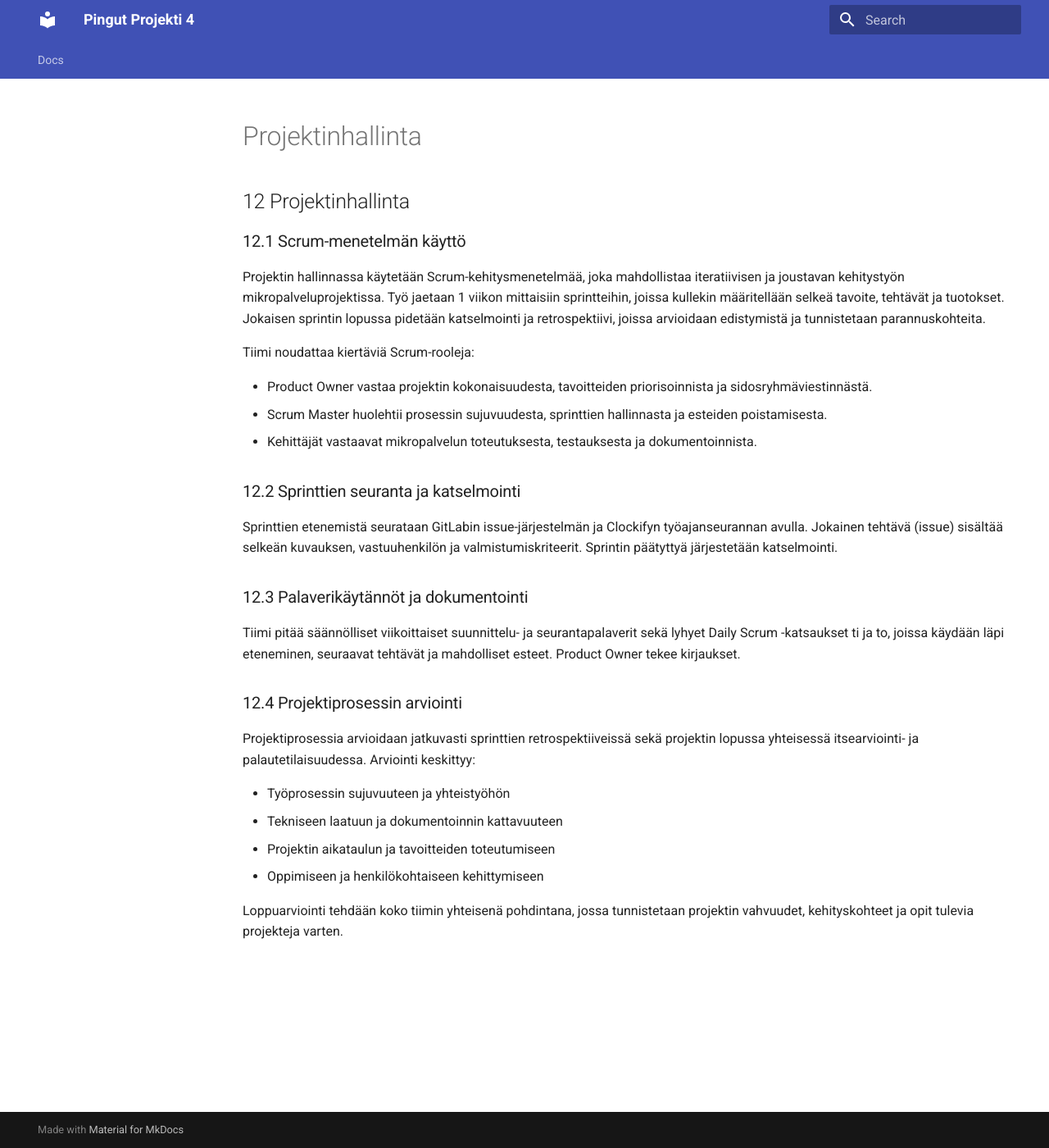
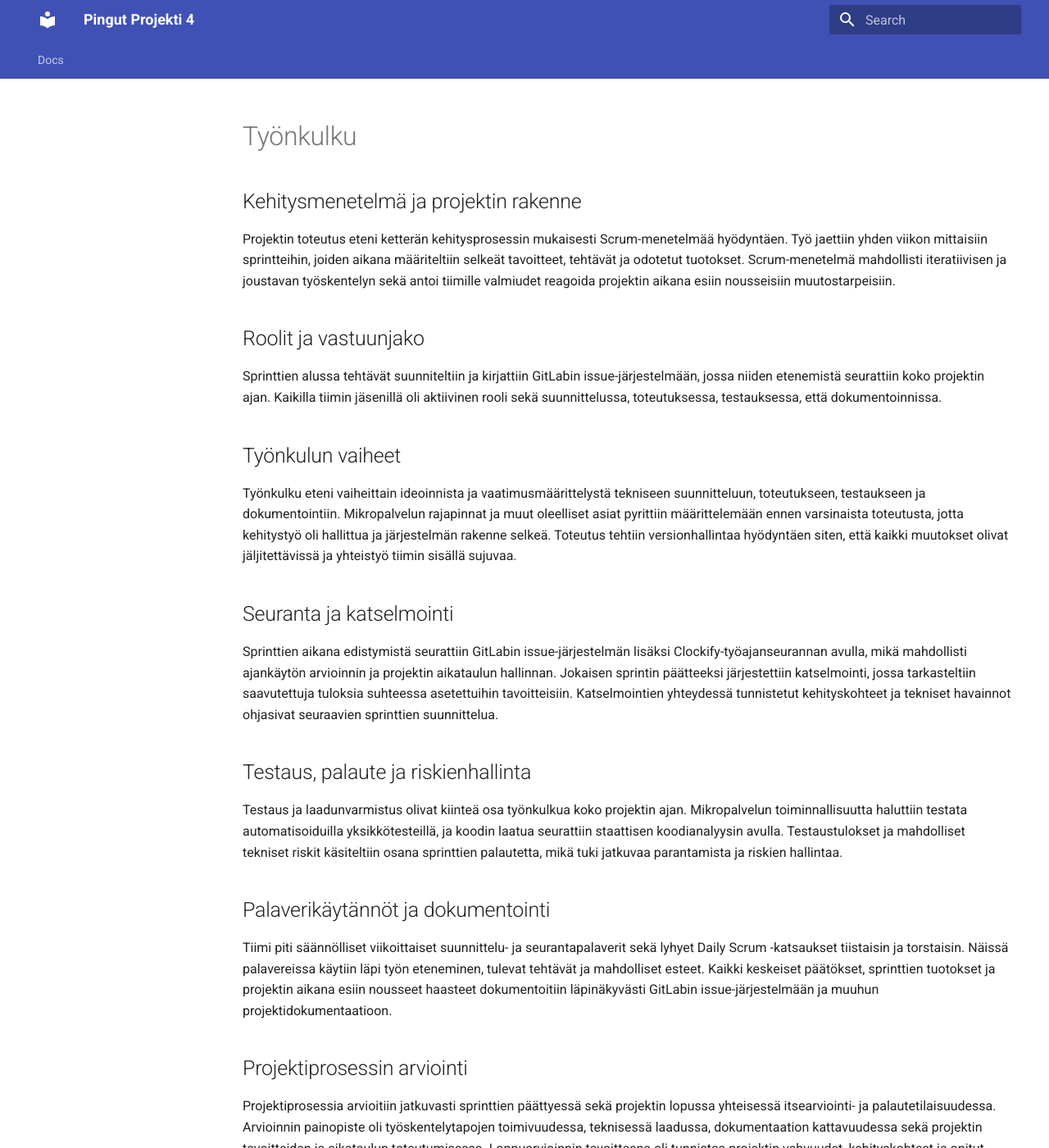
Before and after one commit to Sami-Python/Route_Pingut_Pro, an MkDocs documentation site: the page built from docs/docs/projektinhallinta.md, in a window 1280 px wide and 1400 px high. Shown: the whole window at 82% size. Built offline with MkDocs 1.6.1 and Material for MkDocs 9.7.7, drawn with Linux system fonts in a browser that asks for light colours; some of the changed text lies outside the part shown.

Commit message:
projektinhallinta.md updated

```diff
--- a/docs/docs/projektinhallinta.md
+++ b/docs/docs/projektinhallinta.md
@@ -1,27 +1,29 @@
-# Projektinhallinta
+# Työnkulku
 
-## 12 Projektinhallinta
-### 12.1 Scrum-menetelmän käyttö
-Projektin hallinnassa käytetään Scrum-kehitysmenetelmää, joka mahdollistaa iteratiivisen ja joustavan kehitystyön mikropalveluprojektissa. Työ jaetaan 1 viikon mittaisiin sprintteihin, joissa kullekin määritellään selkeä tavoite, tehtävät ja tuotokset. Jokaisen sprintin lopussa pidetään katselmointi ja retrospektiivi, joissa arvioidaan edistymistä ja tunnistetaan parannuskohteita.
+## Kehitysmenetelmä ja projektin rakenne
 
-Tiimi noudattaa kiertäviä Scrum-rooleja:
+Projektin toteutus eteni ketterän kehitysprosessin mukaisesti Scrum-menetelmää hyödyntäen. Työ jaettiin yhden viikon mittaisiin sprintteihin, joiden aikana määriteltiin selkeät tavoitteet, tehtävät ja odotetut tuotokset. Scrum-menetelmä mahdollisti iteratiivisen ja joustavan työskentelyn sekä antoi tiimille valmiudet reagoida projektin aikana esiin nousseisiin muutostarpeisiin.
 
-- Product Owner vastaa projektin kokonaisuudesta, tavoitteiden priorisoinnista ja sidosryhmäviestinnästä.
-- Scrum Master huolehtii prosessin sujuvuudesta, sprinttien hallinnasta ja esteiden poistamisesta.
-- Kehittäjät vastaavat mikropalvelun toteutuksesta, testauksesta ja dokumentoinnista.
+## Roolit ja vastuunjako
 
-### 12.2 Sprinttien seuranta ja katselmointi
-Sprinttien etenemistä seurataan GitLabin issue-järjestelmän ja Clockifyn työajanseurannan avulla. Jokainen tehtävä (issue) sisältää selkeän kuvauksen, vastuuhenkilön ja valmistumiskriteerit. Sprintin päätyttyä järjestetään katselmointi.
+Sprinttien alussa tehtävät suunniteltiin ja kirjattiin GitLabin issue-järjestelmään, jossa niiden etenemistä seurattiin koko projektin ajan. Kaikilla tiimin jäsenillä oli aktiivinen rooli sekä suunnittelussa, toteutuksessa, testauksessa, että dokumentoinnissa.
 
-### 12.3 Palaverikäytännöt ja dokumentointi
-Tiimi pitää säännölliset viikoittaiset suunnittelu- ja seurantapalaverit sekä lyhyet Daily Scrum -katsaukset ti ja to, joissa käydään läpi eteneminen, seuraavat tehtävät ja mahdolliset esteet. Product Owner tekee kirjaukset.
+## Työnkulun vaiheet
 
-### 12.4 Projektiprosessin arviointi
-Projektiprosessia arvioidaan jatkuvasti sprinttien retrospektiiveissä sekä projektin lopussa yhteisessä itsearviointi- ja palautetilaisuudessa. Arviointi keskittyy:
+Työnkulku eteni vaiheittain ideoinnista ja vaatimusmäärittelystä tekniseen suunnitteluun, toteutukseen, testaukseen ja dokumentointiin. Mikropalvelun  rajapinnat ja muut oleelliset asiat pyrittiin määrittelemään ennen varsinaista toteutusta, jotta kehitystyö oli hallittua ja järjestelmän rakenne selkeä. Toteutus tehtiin versionhallintaa hyödyntäen siten, että kaikki muutokset olivat jäljitettävissä ja yhteistyö tiimin sisällä sujuvaa.
 
-- Työprosessin sujuvuuteen ja yhteistyöhön
-- Tekniseen laatuun ja dokumentoinnin kattavuuteen
-- Projektin aikataulun ja tavoitteiden toteutumiseen
-- Oppimiseen ja henkilökohtaiseen kehittymiseen
+## Seuranta ja katselmointi
 
-Loppuarviointi tehdään koko tiimin yhteisenä pohdintana, jossa tunnistetaan projektin vahvuudet, kehityskohteet ja opit tulevia projekteja varten.
+Sprinttien aikana edistymistä seurattiin GitLabin issue-järjestelmän lisäksi Clockify-työajanseurannan avulla, mikä mahdollisti ajankäytön arvioinnin ja projektin aikataulun hallinnan. Jokaisen sprintin päätteeksi järjestettiin katselmointi, jossa tarkasteltiin saavutettuja tuloksia suhteessa asetettuihin tavoitteisiin. Katselmointien yhteydessä tunnistetut kehityskohteet ja tekniset havainnot ohjasivat seuraavien sprinttien suunnittelua.
+
+## Testaus, palaute ja riskienhallinta
+
+Testaus ja laadunvarmistus olivat kiinteä osa työnkulkua koko projektin ajan. Mikropalvelun toiminnallisuutta haluttiin testata automatisoiduilla yksikkötesteillä, ja koodin laatua seurattiin staattisen koodianalyysin avulla. Testaustulokset ja mahdolliset tekniset riskit käsiteltiin osana sprinttien palautetta, mikä tuki jatkuvaa parantamista ja riskien hallintaa.
+
+## Palaverikäytännöt ja dokumentointi
+
+Tiimi piti säännölliset viikoittaiset suunnittelu- ja seurantapalaverit sekä lyhyet Daily Scrum -katsaukset tiistaisin ja torstaisin. Näissä palavereissa käytiin läpi työn eteneminen, tulevat tehtävät ja mahdolliset esteet. Kaikki keskeiset päätökset, sprinttien tuotokset ja projektin aikana esiin nousseet haasteet dokumentoitiin läpinäkyvästi GitLabin issue-järjestelmään ja muuhun projektidokumentaatioon.
+
+## Projektiprosessin arviointi
+
+Projektiprosessia arvioitiin jatkuvasti sprinttien päättyessä sekä projektin lopussa yhteisessä itsearviointi- ja palautetilaisuudessa. Arvioinnin painopiste oli työskentelytapojen toimivuudessa, teknisessä laadussa, dokumentaation kattavuudessa sekä projektin tavoitteiden ja aikataulun toteutumisessa. Loppuarvioinnin tavoitteena oli tunnistaa projektin vahvuudet, kehityskohteet ja opitut asiat tulevia projekteja varten.
```
